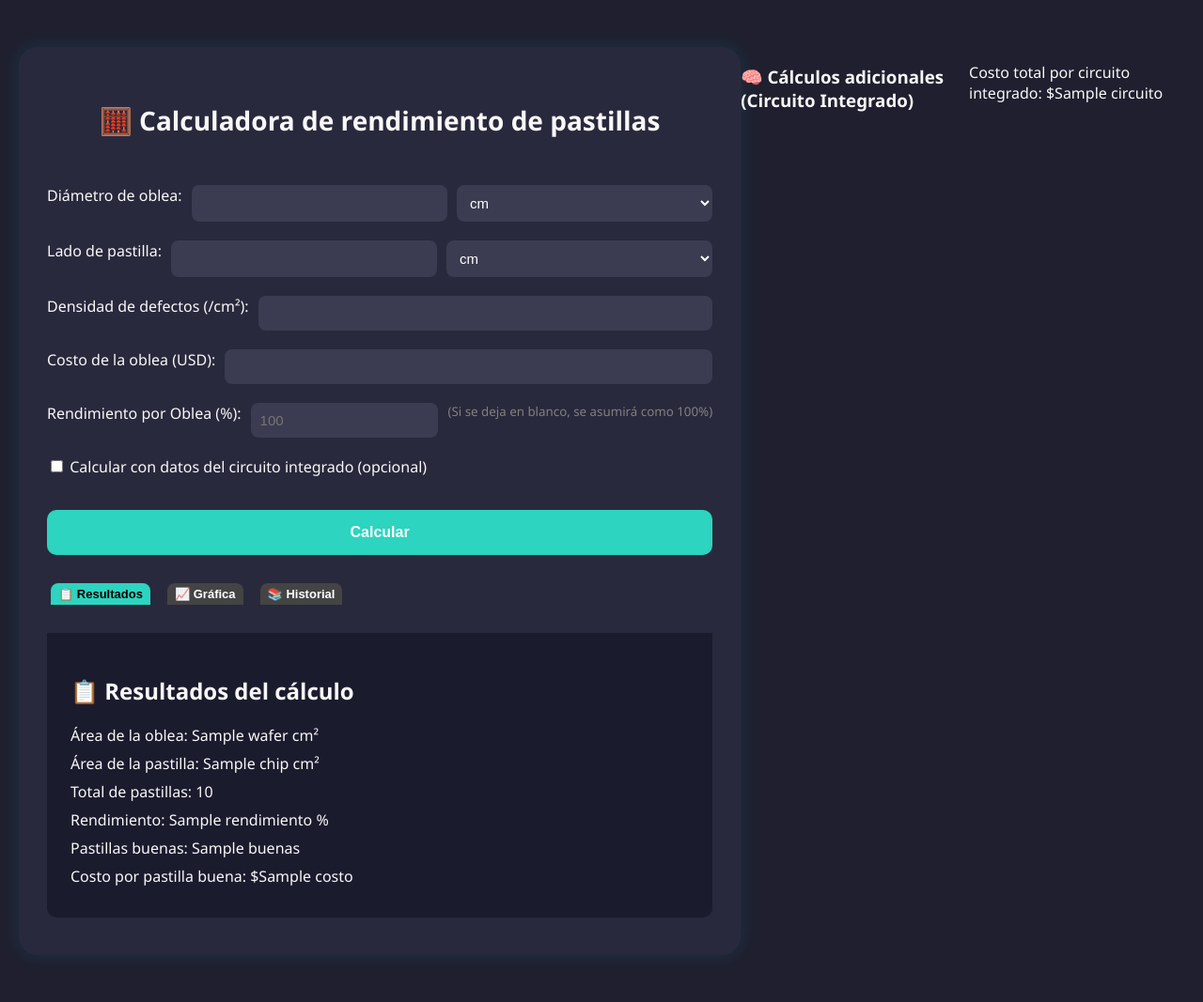
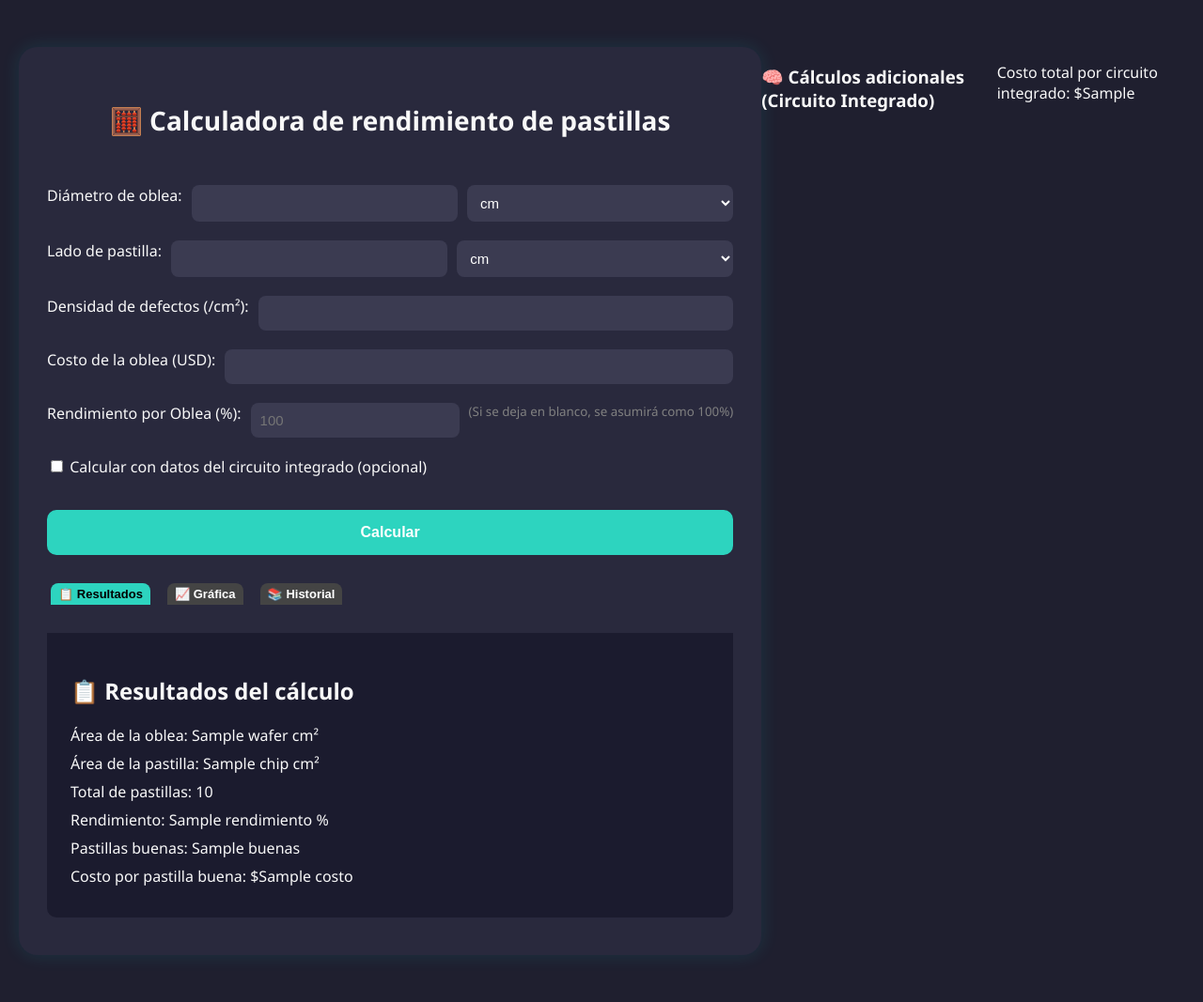
Before and after one commit to RodrigoPP05/calculadora_pastillas, a Flask app: template templates/index.html in a window 1280 px wide. Shown: the whole page at 94% size. Run offline with Flask 3, Linux system fonts and the light colour scheme; the template is opened without the code that fills it: most values are stand-ins (such as "Sample title", 1, 10 or a date in 2020); some libraries are stand-ins or nearby versions.

Commit message:
Update index.html

```diff
--- a/templates/index.html
+++ b/templates/index.html
@@ -255,10 +255,11 @@
   </script>
   {% endif %}
 
-  {% if resultado.circuito %}
-  <h3>🧠 Cálculos adicionales (Circuito Integrado)</h3>
-  <p>Costo total por circuito integrado: ${{ resultado.circuito }}</p>
+  {% if resultado.costo_ic %}
+    <h3>🧠 Cálculos adicionales (Circuito Integrado)</h3>
+    <p>Costo total por circuito integrado: ${{ resultado.costo_ic }}</p>
   {% endif %}
+
 
 </body>
 </html>
```
